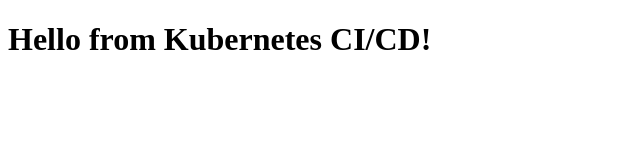
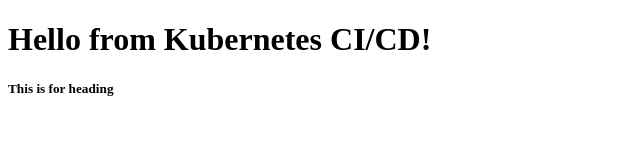
Before and after one commit to Tushar1418/k8s_deployment, a plain HTML site: page app/index.html in a window 1280 px wide. Shown: the whole page, without its empty margins (0-640 px from the left). Drawn offline with Linux system fonts and the light colour scheme.

Commit message:
edit index.html file

```diff
--- a/app/index.html
+++ b/app/index.html
@@ -5,5 +5,6 @@
 </head>
 <body>
   <h1>Hello from Kubernetes CI/CD!</h1>
+  <h5> This is for heading</h5>
 </body>
 </html>
```
